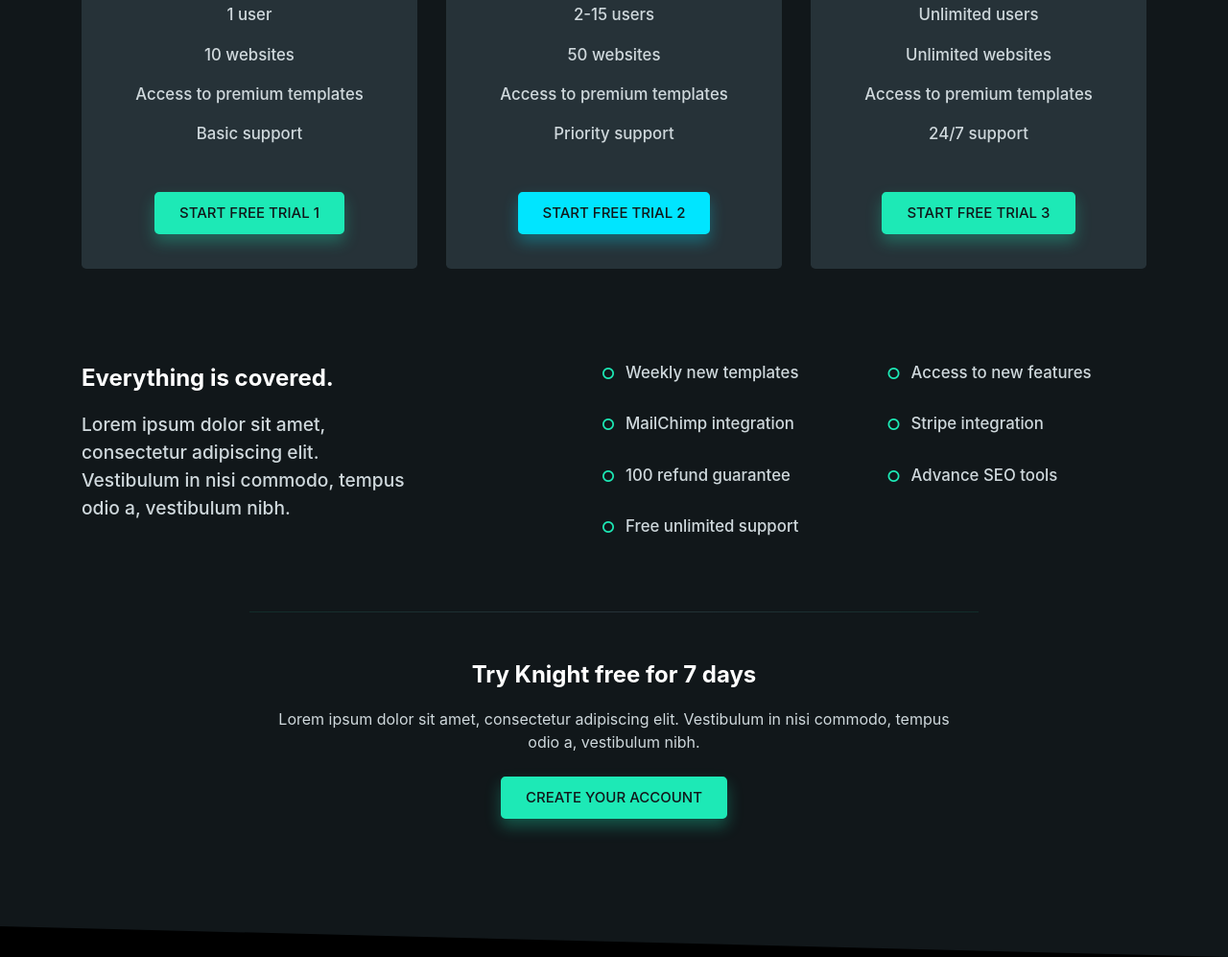
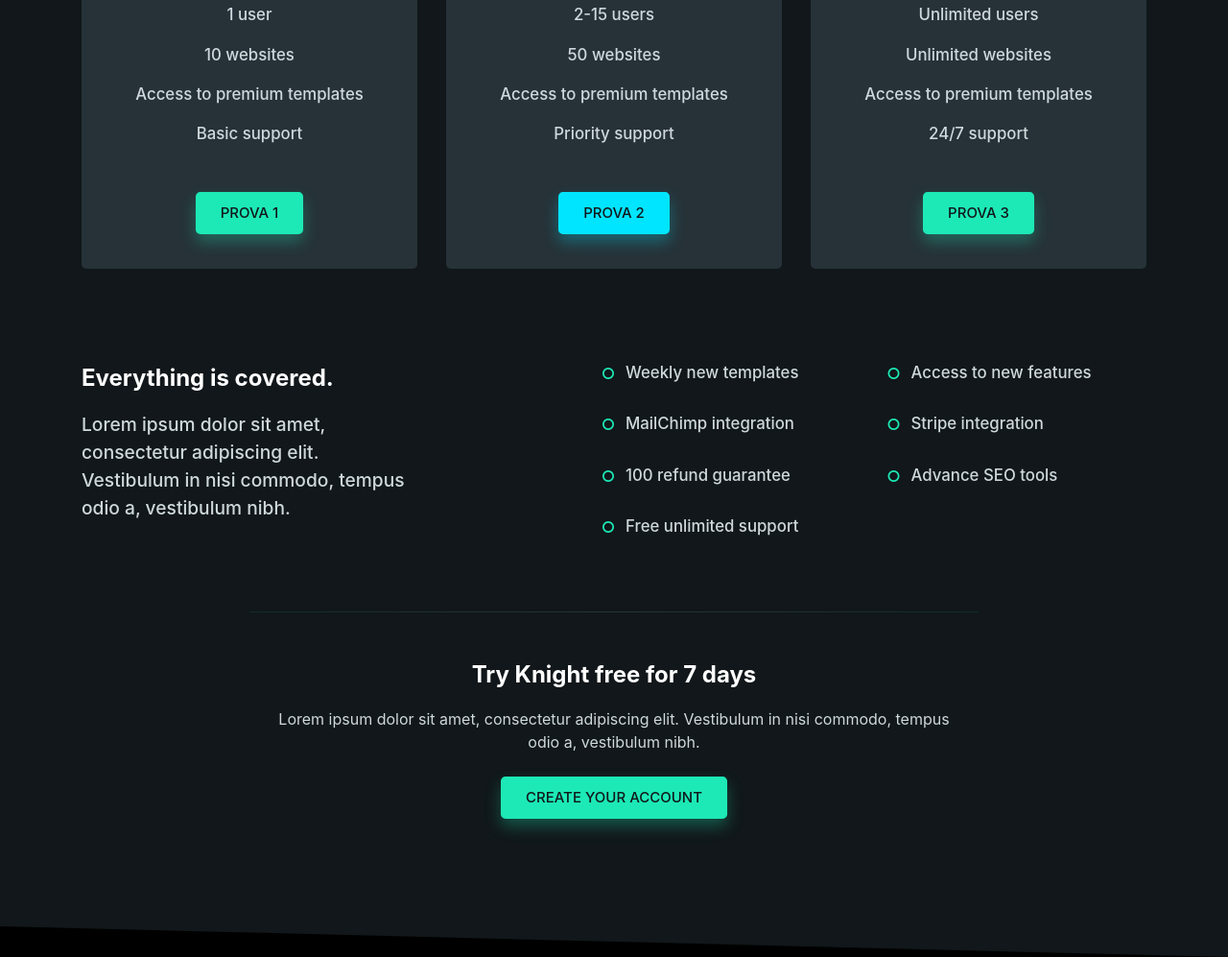
Before and after one commit to SaraahBe/test2023, a plain HTML site: page index.html in a window 1280 px wide. Shown: the part 2978-3975 px from the top of the page at 96% size. Drawn offline with nearby package versions, Linux system fonts and the light colour scheme; a web font is replaced by a local one.

Commit message:
Update index.html

```diff
--- a/index.html
+++ b/index.html
@@ -186,7 +186,7 @@
                                 <li>Basic support</li>
                             </ul>
                             <a href="#" class="btn btn-primary">
-                                Start free trial 1
+                                prova 1
                             </a>
                         </div>
                     </div>
@@ -202,7 +202,7 @@
                                 <li>Priority support</li>
                             </ul>
                             <a href="#" class="btn btn-info">
-                                Start free trial 2
+                             prova 2
                             </a>
                         </div>
                     </div>
@@ -218,7 +218,7 @@
                                 <li>24/7 support</li>
                             </ul>
                             <a href="#" class="btn btn-primary">
-                                Start free trial 3
+                                prova 3
                             </a>
                         </div>
                     </div>
```
